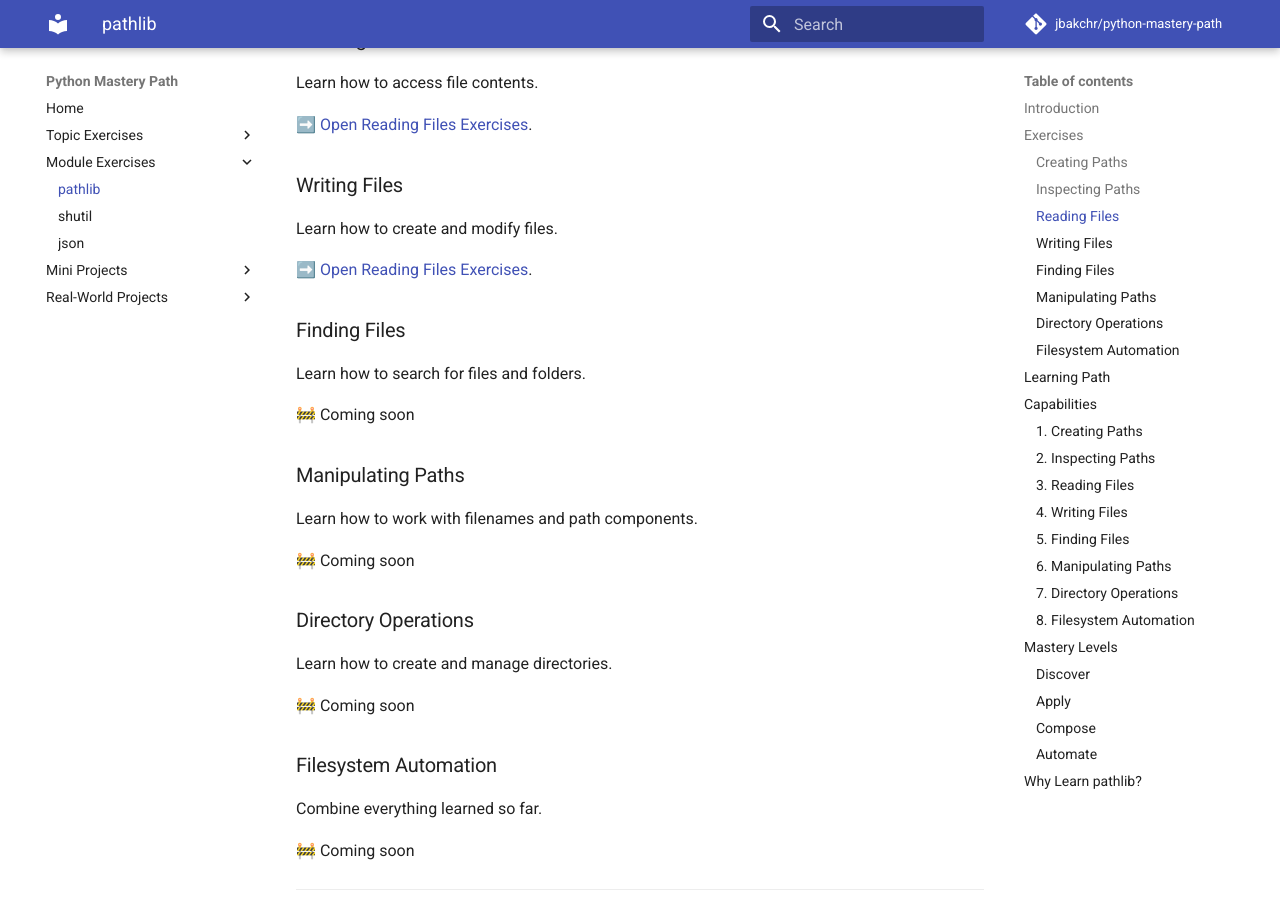
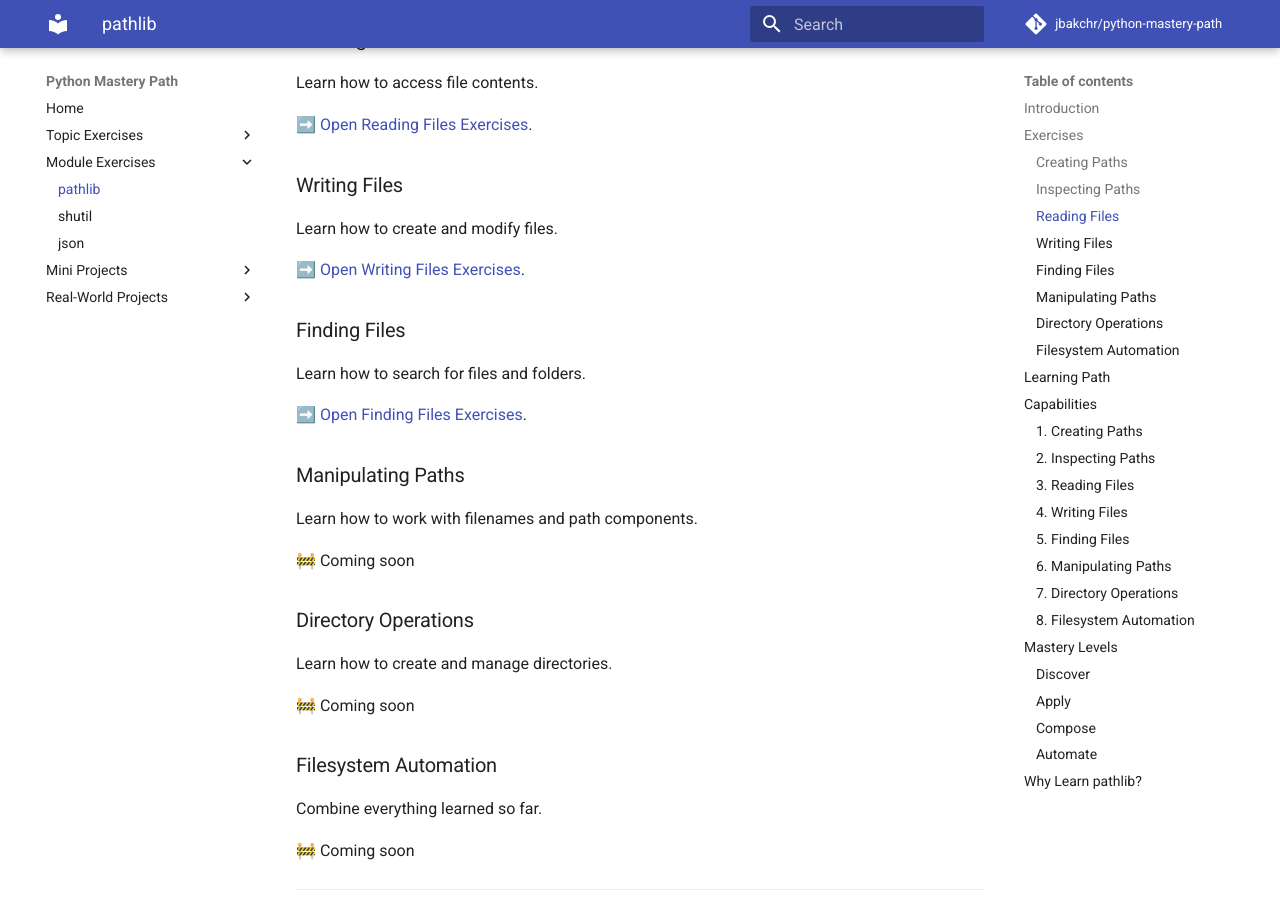
Before and after one commit to jbakchr/python-mastery-path, an MkDocs documentation site: the page built from docs/modules/pathlib.md, in a window 1280 px wide and 900 px high, scrolled down 1159 px. Built offline with MkDocs 1.6.1 and Material for MkDocs 9.7.7, drawn with Linux system fonts in a browser that asks for light colours; comment, search, counter and statistics services are not loaded.

Commit message:
docs(pathlib): fix exercise link text

```diff
--- a/docs/modules/pathlib.md
+++ b/docs/modules/pathlib.md
@@ -45,13 +45,13 @@ Learn how to access file contents.
 
 Learn how to create and modify files.
 
-➡️ [Open Reading Files Exercises](./pathlib/writing-files.md).
+➡️ [Open Writing Files Exercises](./pathlib/writing-files.md).
 
 ### Finding Files
 
 Learn how to search for files and folders.
 
-🚧 Coming soon
+➡️ [Open Finding Files Exercises](./pathlib/finding-files.md).
 
 ### Manipulating Paths
 
```
